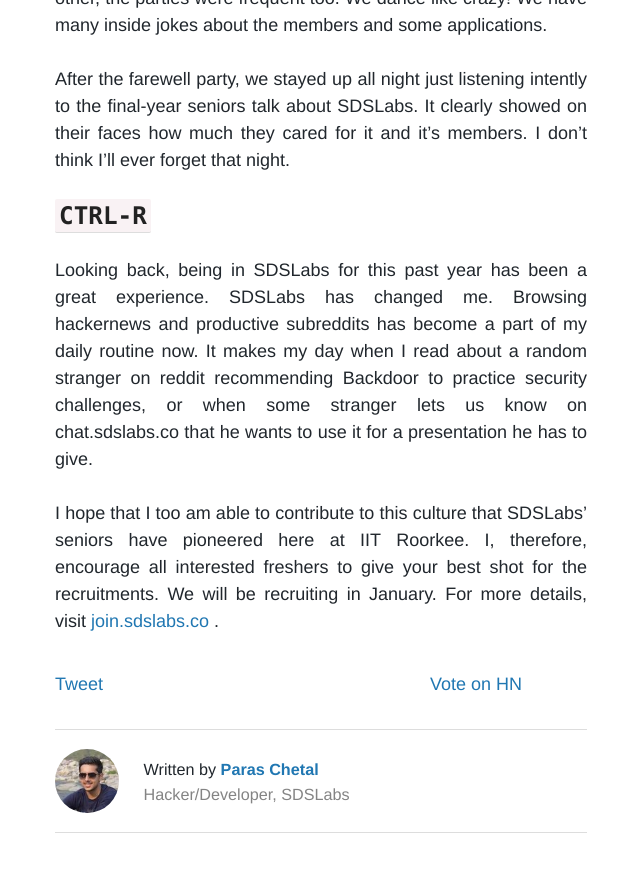
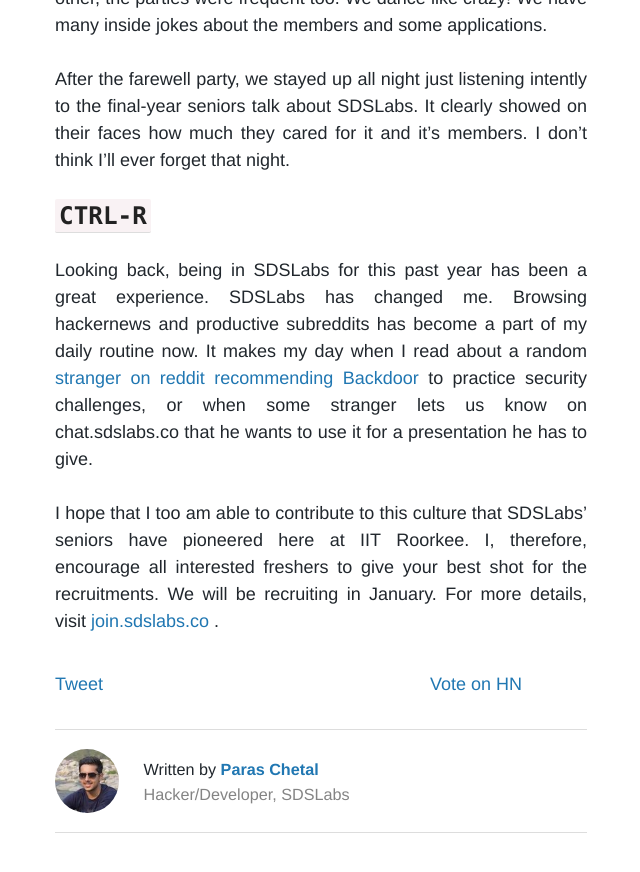
Before and after one commit to sdslabs/sdslabs.github.com, a Jekyll site: the page built from _posts/2017/2017-01-05-working-sdslabs-11.md, in a window 1280 px wide and 900 px high, scrolled down 2702 px. Shown: the top 872 px of the window, without its empty margins (319-959 px from the left). Built offline with Jekyll 4.4.1, drawn with Linux system fonts in a browser that asks for light colours; some web fonts are replaced; comment, search, counter and statistics services are not loaded; part of the change alters nothing that is shown.

```diff
--- a/_posts/2017/2017-01-05-working-sdslabs-11.md
+++ b/_posts/2017/2017-01-05-working-sdslabs-11.md
@@ -44,6 +44,6 @@ After the farewell party, we stayed up all night just listening intently to the
 
 ## `CTRL-R`
 
-Looking back, being in SDSLabs for this past year has been a great experience. SDSLabs has changed me. Browsing hackernews and productive subreddits has become a part of my daily routine now. It makes my day when I read about a random stranger on reddit recommending Backdoor to practice security challenges, or when some stranger lets us know on chat.sdslabs.co that he wants to use it for a presentation he has to give.
+Looking back, being in SDSLabs for this past year has been a great experience. SDSLabs has changed me. Browsing hackernews and productive subreddits has become a part of my daily routine now. It makes my day when I read about a random [stranger on reddit recommending Backdoor](https://www.reddit.com/r/netsecstudents/comments/5klcm2/any_good_ctf_dumps/dbor693/) to practice security challenges, or when some stranger lets us know on chat.sdslabs.co that he wants to use it for a presentation he has to give.
 
 I hope that I too am able to contribute to this culture that SDSLabs’ seniors have pioneered here at IIT Roorkee. I, therefore, encourage all interested freshers to give your best shot for the recruitments. We will be recruiting in January. For more details, visit [join.sdslabs.co](https://join.sdslabs.co) .
```
